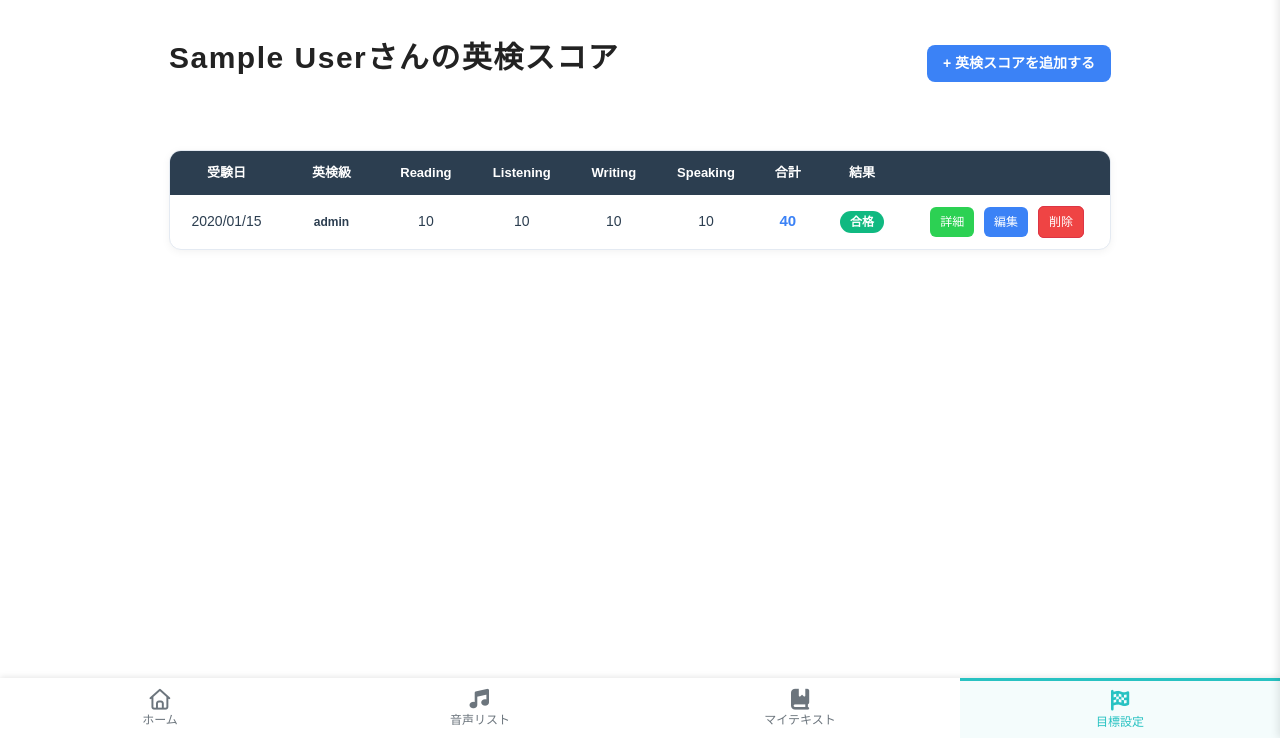
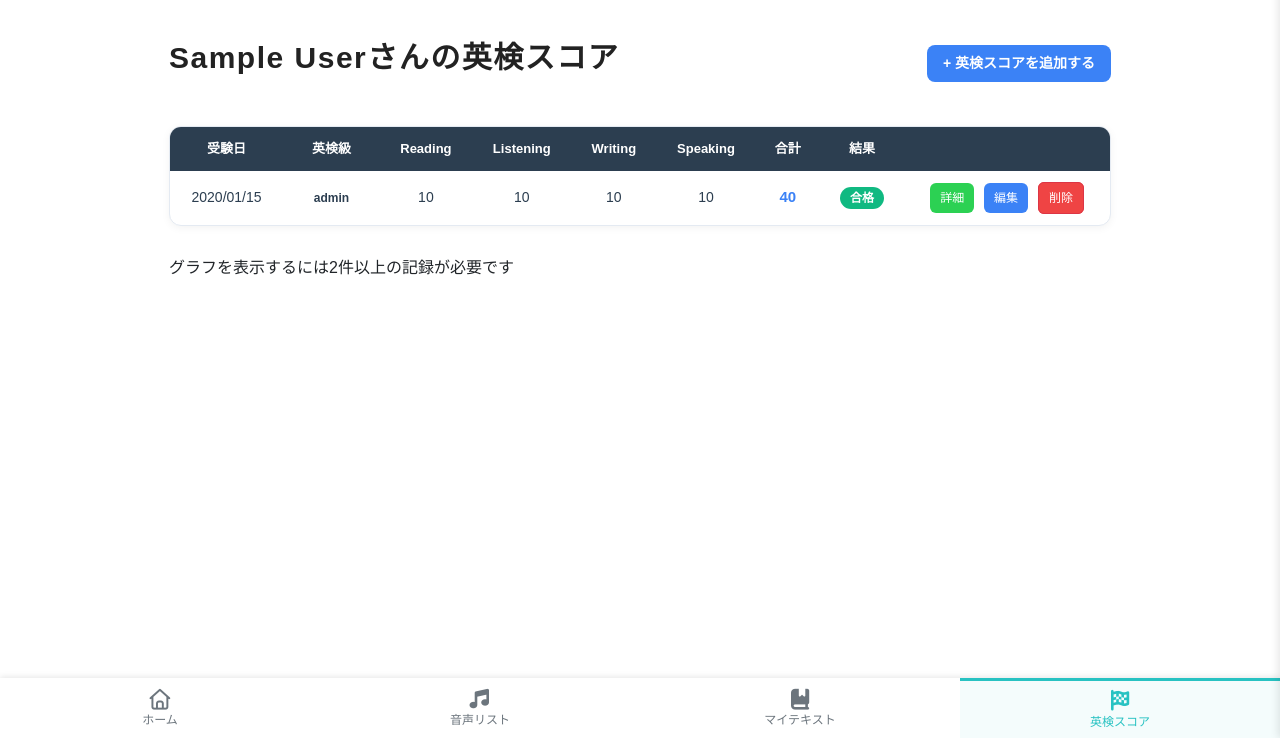
Before and after one commit to kentach/Listener, a Rails app: page /eiken_records in a window 1280 px wide. Shown: the part 62-800 px from the top of the page. Run offline with Rails 7, Linux system fonts and the light colour scheme; a user stored in the database is signed in; tables that the repository leaves empty hold one stand-in row (values such as "Sample post"); style sheets or scripts are compiled from the project's sources; parts of the project's set-up code (start-up, migrations or seed data) failed here and were passed over; some libraries are stand-ins or nearby versions.

Commit message:
add:gem_chartkick

```diff
--- a/app/assets/stylesheets/audio/audio_script.scss
+++ b/app/assets/stylesheets/audio/audio_script.scss
@@ -35,7 +35,6 @@
   padding: 12px 16px;
   border-radius: 12px;
   background-color: #e1e1e1;
-  // width: 100%;
   font-size: 14px;
   opacity: 0;
   transform: translateX(0px);
--- a/app/assets/stylesheets/eiken_records/eiken_records_index.scss
+++ b/app/assets/stylesheets/eiken_records/eiken_records_index.scss
@@ -13,7 +13,10 @@ $radius: 12px;
 .eiken-records-container {
   width: 100%;
   max-width: 990px;
+  height:100%;
+  overflow-y: auto;
   margin: 0 auto;
+  margin-bottom: 100px;
   padding: 0 24px 20px;
   box-sizing: border-box;
 }
@@ -23,7 +26,6 @@ $radius: 12px;
   display: flex;
   justify-content: space-between;
   align-items: center;
-  margin-bottom: 24px;
 
   h2 {
     font-size: 30px;
@@ -55,6 +57,7 @@ $radius: 12px;
   background: $white;
   border-radius: $radius;
   border: 1px solid $border;
+  margin-bottom: 30px;
   overflow: hidden;
   box-shadow: 0 2px 8px rgba(0, 0, 0, 0.05);
 }
@@ -199,3 +202,7 @@ $radius: 12px;
   color: #8A99AD;
   font-size: 14px;
 }
+
+.eiken_chart {
+  margin: 0 auto;
+}
--- a/app/assets/stylesheets/eiken_records/eiken_records_new.scss
+++ b/app/assets/stylesheets/eiken_records/eiken_records_new.scss
@@ -27,7 +27,7 @@ $radius: 12px;
 /* ===== ヘッダー ===== */
 .eiken-new-header {
   background: $primary;
-  padding: 24px;
+  padding: 24px 24px 10px 24px;
   color: $white;
 
   h2 {
@@ -159,7 +159,7 @@ $radius: 12px;
     border-radius: 8px;
     font-size: 14px;
     font-weight: bold;
-    background: $accent;
+    background: $primary;
     color: $white;
     border: none;
     cursor: pointer;
--- a/app/controllers/eiken_records_controller.rb
+++ b/app/controllers/eiken_records_controller.rb
@@ -1,6 +1,8 @@
 class EikenRecordsController < ApplicationController
   def index
     @eiken_records = current_user.eiken_records.order(exam_date: :desc)
+
+    @score_data = @eiken_records.map { |record| [record.exam_date, record.total_score] }
   end
 
   def show
--- a/app/controllers/textbooks_controller.rb
+++ b/app/controllers/textbooks_controller.rb
@@ -1,7 +1,7 @@
 class TextbooksController < ApplicationController
   def show
     @textbook = Textbook.find(params[:id])
+    @booklist = current_user.booklists.find_by(textbook: @textbook)
     @progress = current_user.progress_for(@textbook)
-    @booklist = current_user.booklists.find_by(textbook: @textbook)
   end
 end
--- a/app/javascript/application.js
+++ b/app/javascript/application.js
@@ -9,3 +9,4 @@ import './checkBtn'
 import './header'
 import './modal'
 import './swiper'
+import "chartkick/chart.js"
--- /dev/null
+++ b/app/views/eiken_records/_result_chart.html.erb
@@ -0,0 +1,10 @@
+<% if @eiken_records.count >= 2 %>
+  <%= line_chart @score_data,
+      height: "300px",
+      color: "#3B82F6",
+      points: true,
+      min: 0,
+      title: "英検スコア推移" %>
+<% else %>
+  <p class="eiken_chart">グラフを表示するには2件以上の記録が必要です</p>
+<% end %>
--- a/app/views/eiken_records/index.html.erb
+++ b/app/views/eiken_records/index.html.erb
@@ -6,11 +6,14 @@
   </div>
 
   <% if @eiken_records.empty? %>
+
     <div class="eiken-records-empty">
-      <p>まだ受験記録がありません</p>
-      <%= link_to "+ 最初の英検スコアを追加する", new_eiken_record_path, class: "new-record-btn" %>
+      <h5>まだ受験記録がありません。</h5>
+      <h5>右上の「英検スコアを追加する」からご登録ください。</h5>
     </div>
+
   <% else %>
+
     <div class="eiken-records-table-wrapper">
       <table class="eiken-records-table">
         <thead>
@@ -70,6 +73,6 @@
       </table>
     </div>
   <% end %>
+  <%= render "eiken_records/result_chart" %>
 </div>
-
 <%= render "shared/navigation_bar" %>
--- a/app/views/shared/_navigation_bar.html.erb
+++ b/app/views/shared/_navigation_bar.html.erb
@@ -22,7 +22,7 @@
     <%= link_to eiken_records_path,
         class: "tab-item #{current_page?(eiken_records_path) ? 'active' : ''}" do %>
       <i class="fa-solid fa-flag-checkered"></i>
-      <span>目標設定</span>
+      <span>英検スコア</span>
     <% end %>
 
   </div>
--- a/package.json
+++ b/package.json
@@ -18,6 +18,8 @@
     "autoprefixer": "^10.5.0",
     "bootstrap": "^5.3.8",
     "bootstrap-icons": "^1.13.1",
+    "chart.js": "^4.5.1",
+    "chartkick": "^5.0.1",
     "nodemon": "^3.1.14",
     "postcss": "^8.5.14",
     "postcss-cli": "^11.0.1",
```
Also changed, not shown: app/models/user.rb (+28 -7 lines), app/views/textbooks/_progress_bar.html.erb (+1 -7 lines), Gemfile, Gemfile.lock, 1 other file.
